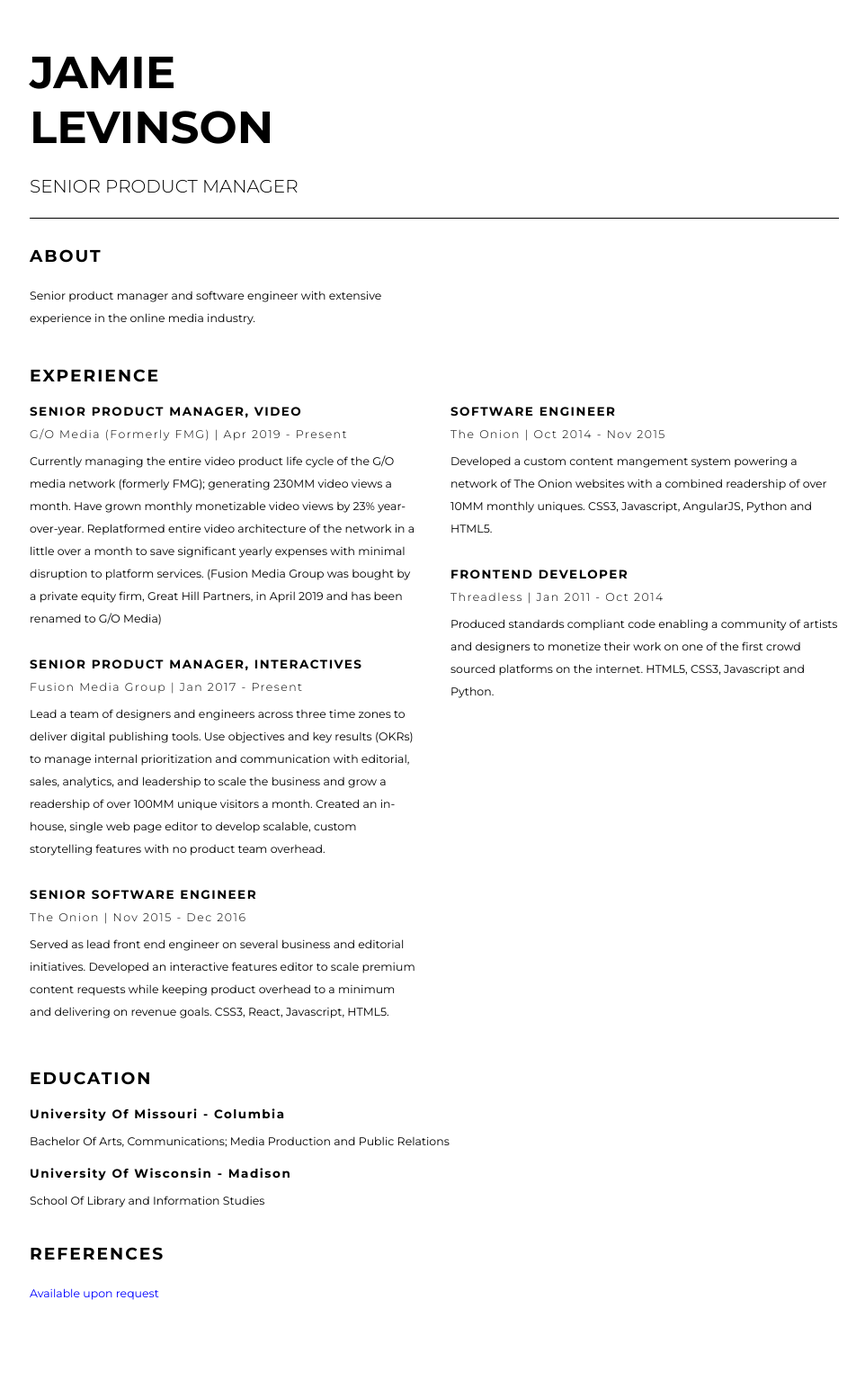
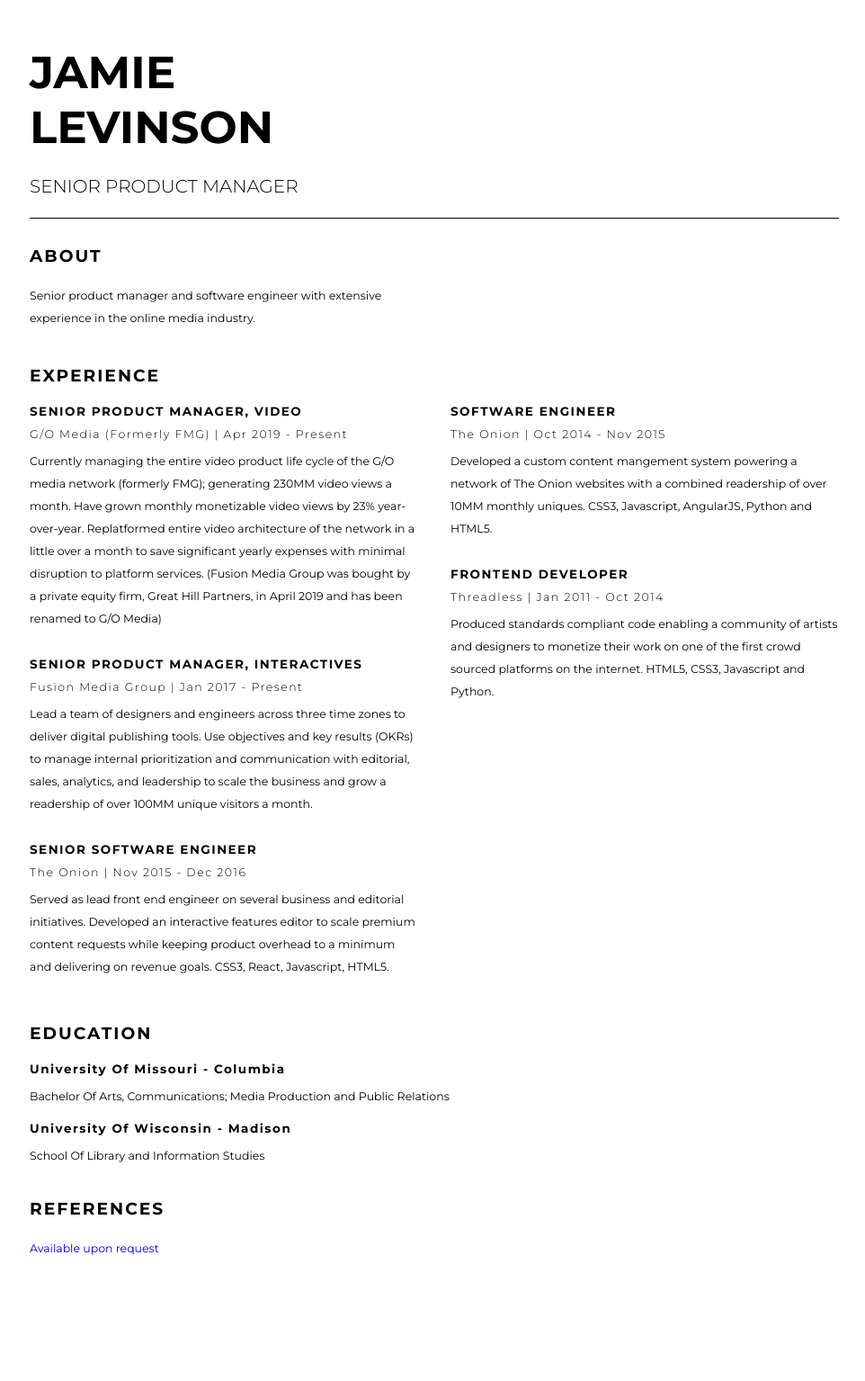
Before and after one commit to jmelvnsn/jamie-levinson, a Jekyll site: the page built from index.html, in a window 1280 px wide. Shown: the whole page at 90% size, without its empty margins (157-1119 px from the left). Built offline with Jekyll 4.4.1, drawn with Linux system fonts in a browser that asks for light colours; after the commit the page ends 1485 px from its top, so only the background shows below that.

Commit message:
copy updates

```diff
--- a/index.html
+++ b/index.html
@@ -36,7 +36,7 @@ title: Jamie Levinson - Senior Product Manager CV
 				<h4>SENIOR PRODUCT MANAGER, INTERACTIVES</h4>
 				<h5>Fusion Media Group | Jan 2017 - Present</h5>
 				<p>
-					Lead a team of designers and engineers across three time zones to deliver digital publishing tools. Use objectives and key results (OKRs) to manage internal prioritization and communication with editorial, sales, analytics, and leadership to scale the business and grow a readership of over 100MM unique visitors a month. Created an in-house, single web page editor to develop scalable, custom storytelling features with no product team overhead.
+					Lead a team of designers and engineers across three time zones to deliver digital publishing tools. Use objectives and key results (OKRs) to manage internal prioritization and communication with editorial, sales, analytics, and leadership to scale the business and grow a readership of over 100MM unique visitors a month.
 				</p>
 			</div>
 			<div class="item">
```
